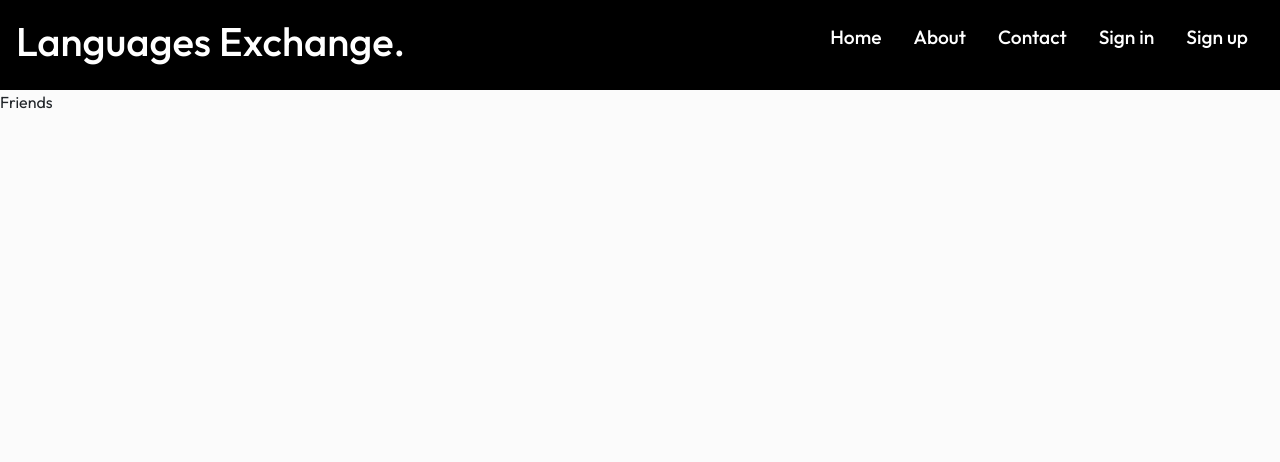
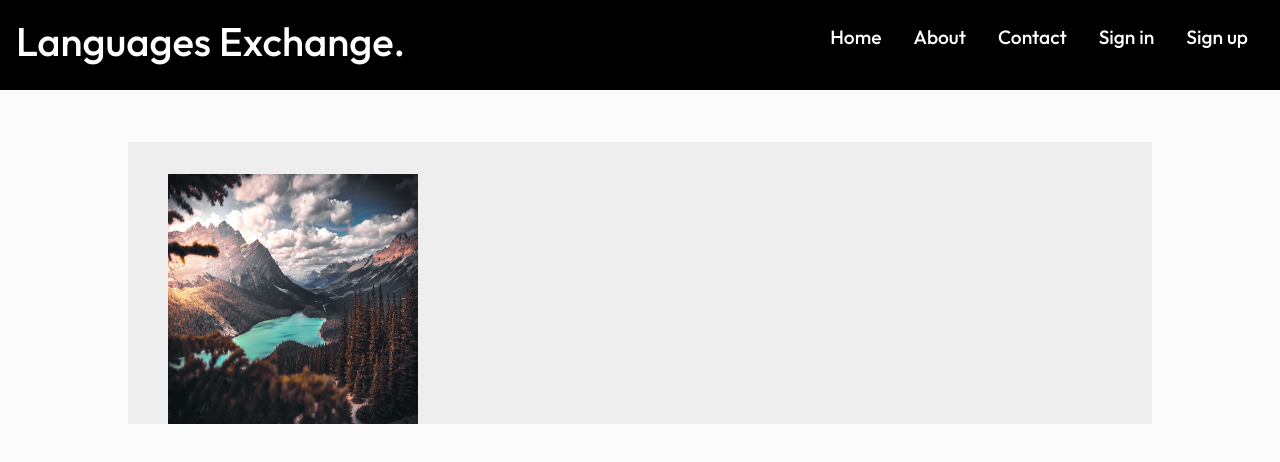
Before and after one commit to levilu800b/DALR-Language-Exchange, a React (Create React App) app in the folder client/: page /friends in a window 1280 px wide. Shown: the top 462 px of the page. Built offline with nearby package versions, Linux system fonts and the light colour scheme; no server answers.

Commit message:
styling Exchange request section

```diff
--- a/client/src/components/massages/Massage.js
+++ b/client/src/components/massages/Massage.js
@@ -38,7 +38,7 @@ import { Link, Routes, Route } from "react-router-dom";
 import Friends from "./Users/Friends";
 
 const { Header, Footer, Content } = Layout;
-
+import imfg from "../../assets/bg1.jpg";
 import "./massage.css";
 import "./navbar.css";
 
@@ -96,7 +96,74 @@ export default function Massage({ data, selectedUser }) {
 					{/* <Routes>
 						<Route path="/friends" element={<Friends />} />
 					</Routes> */}
-					<Friends />
+					<section className="recipe_all">
+						<div className="overall_ditail">
+							<div className="img">
+								<img src={imfg} alt="" width="150px" height="200px" />
+							</div>
+
+							<div className="text">
+								<div>
+									<p>
+										<span>First name:</span>
+									</p>
+									<p>
+										<span>Last name:</span>
+									</p>
+									<p>
+										<span>City:</span>
+									</p>
+									<p>
+										<span>Native country:</span>
+									</p>
+									<p>
+										<span>Native language:</span>
+									</p>
+									<p>
+										<span>Studied language:</span>
+									</p>
+								</div>
+								<div>
+									<p>{selectedUser.user_firstname}</p>
+									<p>{selectedUser.user_secondname}</p>
+									<p>{selectedUser.user_city}</p>
+									<p>{selectedUser.user_country}</p>
+									<p>{selectedUser.user_language_speak}</p>
+									<p>{selectedUser.user_language_interest}</p>
+								</div>
+								{/* <p>
+									<span>First name:</span> {selectedUser.user_firstname}
+								</p>
+								<p>
+									<span>Last name:</span> {selectedUser.user_secondname}
+								</p>
+								<p>
+									<span>City:</span> {selectedUser.user_city}
+								</p>
+								<p>
+									<span>Native country:</span> {selectedUser.user_country}
+								</p>
+								<p>
+									<span>Native language:</span>
+									{selectedUser.user_language_speak}
+								</p>
+								<p>
+									<span>Studied language:</span>
+									{selectedUser.user_language_interest}
+								</p> */}
+							</div>
+						</div>
+					</section>
+					<div class="icon">
+						<h3>Description</h3>
+						<p>
+							There's nobody to talk to in my village, so maybe with a bit of
+							luck I'll meet some talkative people here. I'm into languages,
+							travelling, and meaningful or meaningless conversations,
+							preferably in English, but I'll gladly help with Polish. Also I'll
+							gladly pick up some words in Italian, French and Arabic.
+						</p>
+					</div>
 				</Content>
 				<Footer className="footerMessage">Footer</Footer>
 			</Layout>
--- a/client/src/components/massages/Users/Friends.js
+++ b/client/src/components/massages/Users/Friends.js
@@ -1,5 +1,22 @@
+// import React from "react";
+
+// export default function Friends() {
+// 	return <div>Friends</div>;
+// }
+// import navbar from "../navbar.css";
 import React from "react";
+import imfg from "../../../assets/bg1.jpg";
 
-export default function Friends() {
-	return <div>Friends</div>;
-}
+const Friends = () => {
+	return (
+		<section className="recipe_all">
+			<div className="overall_ditail">
+				<div className="img">
+					<img src={imfg} alt="" width="250px" height="250px" />
+				</div>
+			</div>
+		</section>
+	);
+};
+
+export default Friends;
--- a/client/src/components/massages/navbar.css
+++ b/client/src/components/massages/navbar.css
@@ -41,3 +41,63 @@ a:hover {
 	display: flex;
 	justify-content: flex-start;
 } */
+
+* {
+	box-sizing: border-box;
+	margin: 0;
+	padding: 0;
+}
+.contentMessage {
+}
+.recipe_all {
+	display: flex;
+	flex-direction: column;
+	align-items: center;
+	justify-content: flex-start;
+	margin: 2rem 0 3rem 0;
+}
+
+input {
+	text-align: center;
+}
+.overall_ditail {
+	margin-top: 20px;
+	width: 80%;
+	height: auto;
+	background-color: #efeeee;
+	display: flex;
+}
+.img {
+	margin: 2rem 2rem 0 2.5rem;
+}
+
+.text {
+	display: flex;
+	margin-top: 2rem;
+}
+.text h2 {
+	margin-bottom: 2rem;
+	color: #000;
+}
+.text p {
+	color: #000;
+}
+.text span {
+	margin-right: 3rem;
+}
+.icon {
+	background-color: #efeeee;
+	margin-top: 10px;
+	width: 80%;
+	height: auto;
+	margin-left: 5px;
+	padding: 10px;
+	margin-top: 2rem;
+	margin: auto;
+}
+.icon p {
+	color: #000;
+	font-size: 1rem;
+	line-height: 24px;
+	line-height: 1.5rem;
+}
```
